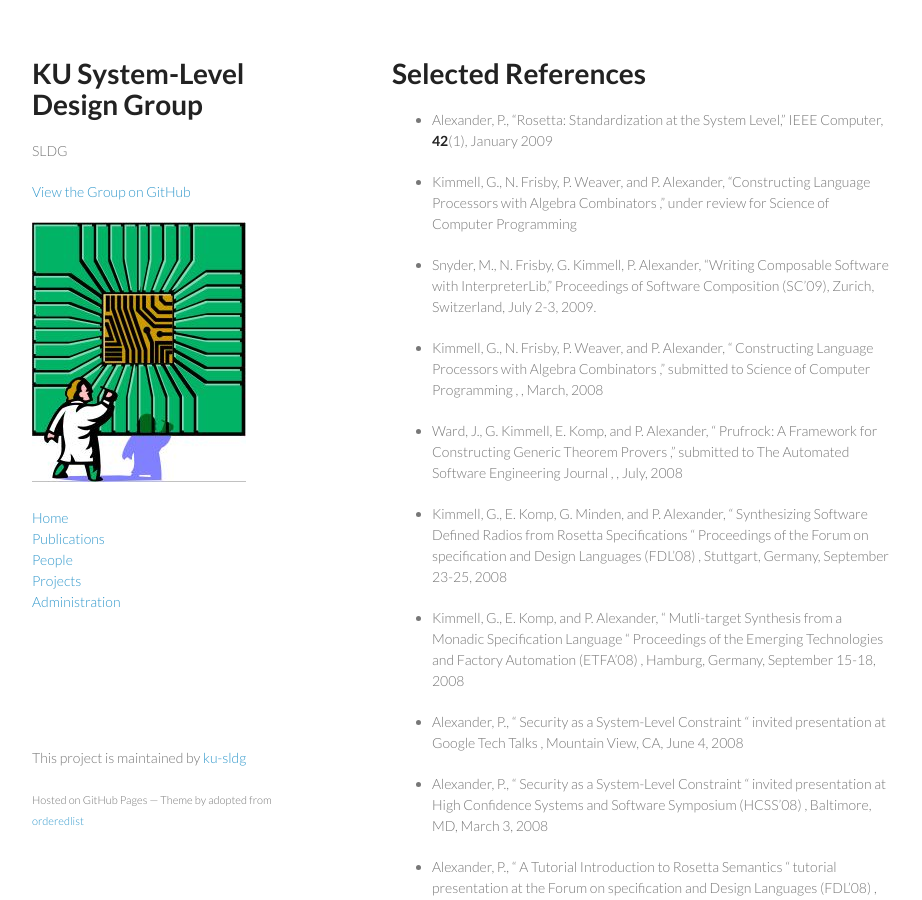
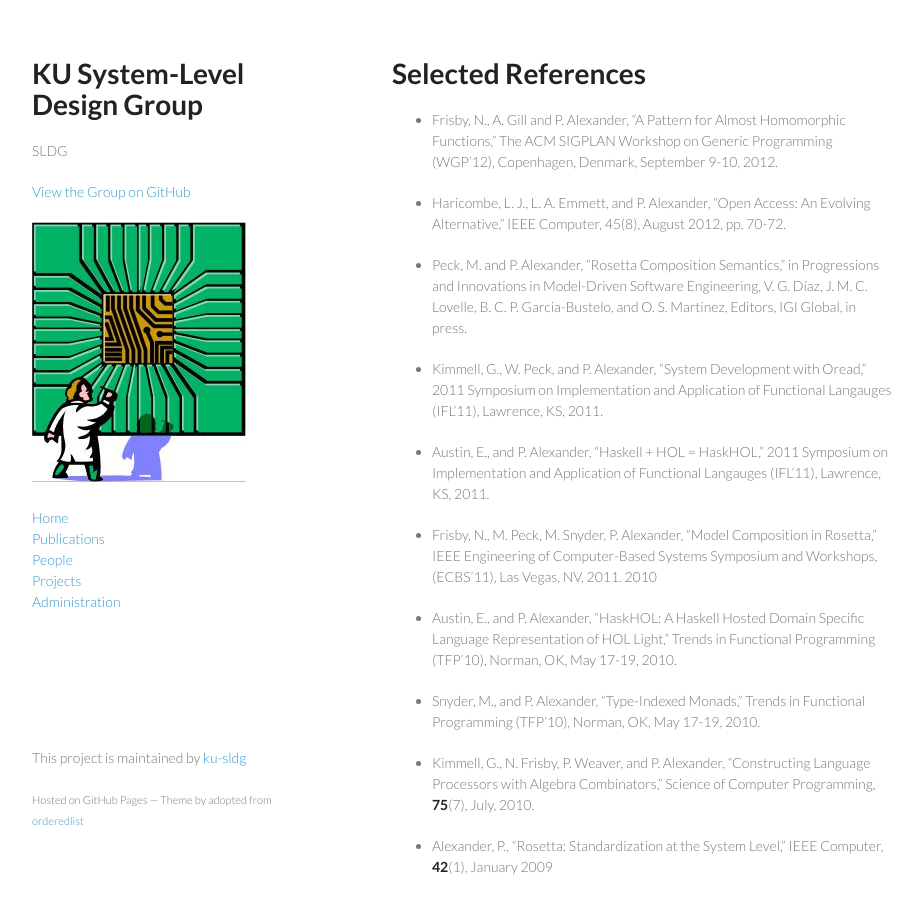
Before and after one commit to ku-sldg/ku-sldg.github.io, a Jekyll site: the page built from publications.md, in a window 1280 px wide and 900 px high. Shown: the whole window, without its empty margins (178-1100 px from the left). Built offline with Jekyll 4.4.1, drawn with Linux system fonts in a browser that asks for light colours.

Commit message:
Adding publications

```diff
--- a/publications.md
+++ b/publications.md
@@ -5,9 +5,44 @@ title: Publications
 
 # Selected References
 
+* Frisby, N., A. Gill and P. Alexander, "A Pattern for Almost
+  Homomorphic Functions," The ACM SIGPLAN Workshop on Generic
+  Programming (WGP'12), Copenhagen, Denmark, September 9-10, 2012.
+
+* Haricombe, L. J., L. A. Emmett, and P. Alexander, "Open Access: An
+  Evolving Alternative," IEEE Computer, 45(8), August 2012,
+  pp. 70-72.
+
+* Peck, M. and P. Alexander, "Rosetta Composition Semantics," in
+  Progressions and Innovations in Model-Driven Software Engineering,
+  V. G. Díaz, J. M. C. Lovelle, B. C. P. Garcia-Bustelo, and
+  O. S. Martinez, Editors, IGI Global, in press.
+
+* Kimmell, G., W. Peck, and P. Alexander, "System Development with
+  Oread," 2011 Symposium on Implementation and Application of
+  Functional Langauges (IFL'11), Lawrence, KS, 2011.
+
+* Austin, E., and P. Alexander, "Haskell + HOL = HaskHOL," 2011
+  Symposium on Implementation and Application of Functional Langauges
+  (IFL'11), Lawrence, KS, 2011.
+
+* Frisby, N., M. Peck, M. Snyder, P. Alexander, "Model Composition in
+  Rosetta," IEEE Engineering of Computer-Based Systems Symposium and
+  Workshops, (ECBS'11), Las Vegas, NV, 2011.
+  2010
+
+* Austin, E., and P. Alexander, “HaskHOL: A Haskell Hosted Domain
+  Specific Language Representation of HOL Light,” Trends in Functional
+  Programming (TFP’10), Norman, OK, May 17-19, 2010.
+
+* Snyder, M., and P. Alexander, “Type-Indexed Monads,” Trends
+  in Functional Programming (TFP’10), Norman, OK, May 17-19, 2010.
+
+* Kimmell, G., N. Frisby, P. Weaver, and P. Alexander,  "Constructing
+  Language Processors with Algebra Combinators," Science of Computer
+  Programming, **75**(7), July, 2010.
+
 * Alexander, P., "Rosetta: Standardization at the System Level," IEEE Computer, **42**(1), January 2009
-
-* Kimmell, G., N. Frisby, P. Weaver, and P. Alexander,  "Constructing Language Processors with Algebra Combinators ," under review for Science of Computer Programming
 
 * Snyder, M., N. Frisby, G. Kimmell, P. Alexander, "Writing Composable Software with InterpreterLib," Proceedings of Software Composition (SC'09), Zurich, Switzerland, July 2-3, 2009.
 
```
